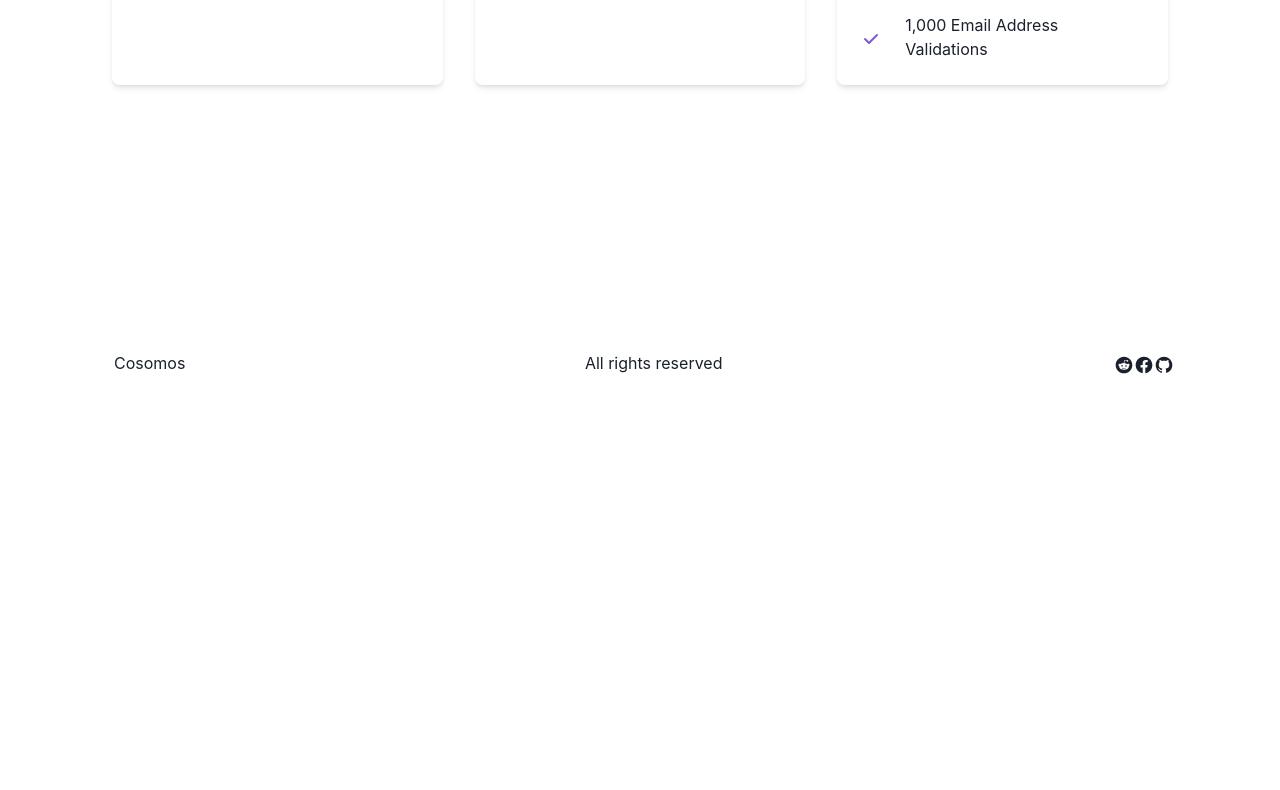
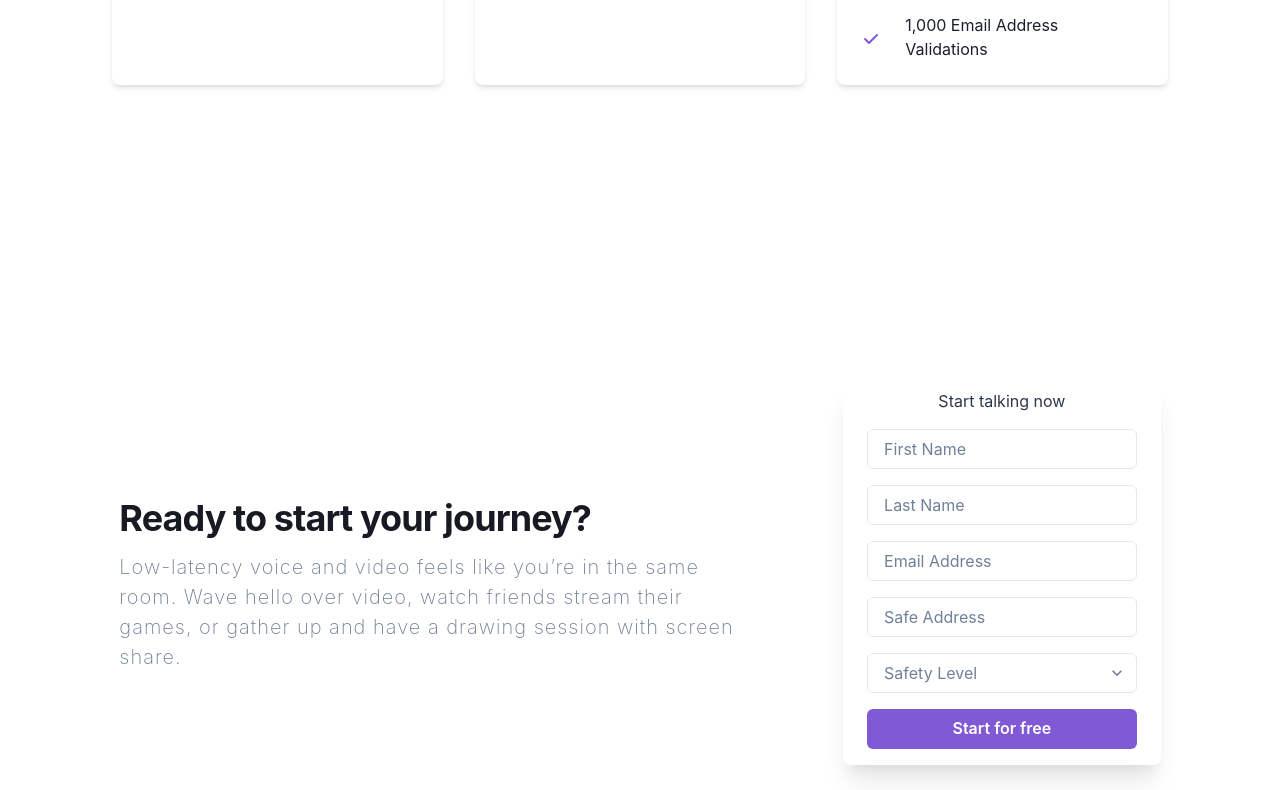
Before and after one commit to chenyyxx/Cosmos-Frontend, a Next.js app: page / in a window 1280 px wide. Shown: the part 2001-2791 px from the top of the page. Before the commit the page ends 2442 px from the top, so only its background shows below. Built offline with nearby package versions, Linux system fonts and the light colour scheme.

Commit message:
complete the form

```diff
--- a/components/Nav.js
+++ b/components/Nav.js
@@ -11,6 +11,8 @@ import {
 } from "@chakra-ui/react";
 import { useRef, useEffect, useState } from "react";
 import { useScroll } from "framer-motion";
+import Image from 'next/image'
+import Logo from '../public/Cosmos-logos_transparent.png'
 
 import { AiFillHome, AiOutlineInbox, AiOutlineMenu } from "react-icons/ai";
 import { BsFillCameraVideoFill } from "react-icons/bs";
@@ -63,7 +65,7 @@ export default function Nav() {
     return (
         <Flex
             ref={ref}
-            position={'fixed'}
+            position={"fixed"}
             shadow={y > height ? "sm" : undefined}
             transition="box-shadow 0.2s"
             bg={bg}
@@ -86,8 +88,11 @@ export default function Nav() {
                 <Flex align="flex-start" pr="48px">
                     <Link href="/">
                         <HStack>
-                            <div>Cosmos</div>
-                            {/* <Logo/> */}
+                            <Image
+                                height={196}
+                                src={Logo}
+                                alt="Picture of the author"
+                            />
                         </HStack>
                     </Link>
                 </Flex>
--- /dev/null
+++ b/components/SignupForm.js
@@ -0,0 +1,189 @@
+import {
+    Flex,
+    SimpleGrid,
+    Button,
+    GridItem,
+    Heading,
+    Text,
+    Box,
+    Center,
+    VisuallyHidden,
+    Input,
+    Select,
+} from "@chakra-ui/react";
+
+import { useRef, useEffect, useState } from "react";
+
+export default function SignupForm() {
+    const [firstName, setFirstName] = useState("");
+    const [lastName, setLastName] = useState("");
+    const [email, setEmail] = useState("");
+    const [safeAddress, setSafeAddress] = useState("");
+    const [safetyLevel, setSafetyLevel] = useState("");
+    return (
+        <Box px={8} py={24} mx="auto">
+            <SimpleGrid
+                alignItems="center"
+                w={{
+                    base: "full",
+                    xl: 11 / 12,
+                }}
+                columns={{
+                    base: 1,
+                    lg: 11,
+                }}
+                gap={{
+                    base: 0,
+                    lg: 24,
+                }}
+                mx="auto"
+            >
+                <GridItem
+                    colSpan={{
+                        base: "auto",
+                        lg: 7,
+                    }}
+                    textAlign={{
+                        base: "center",
+                        lg: "left",
+                    }}
+                >
+                    <Heading
+                        mb={4}
+                        fontSize={{
+                            base: "3xl",
+                            md: "4xl",
+                        }}
+                        fontWeight="bold"
+                        lineHeight={{
+                            base: "shorter",
+                            md: "none",
+                        }}
+                        color="gray.900"
+                        _dark={{
+                            color: "gray.200",
+                        }}
+                        letterSpacing={{
+                            base: "normal",
+                            md: "tight",
+                        }}
+                    >
+                        Ready to start your journey?
+                    </Heading>
+                    <Text
+                        mb={{
+                            base: 10,
+                            md: 4,
+                        }}
+                        fontSize={{
+                            base: "lg",
+                            md: "xl",
+                        }}
+                        fontWeight="thin"
+                        color="gray.500"
+                        letterSpacing="wider"
+                    >
+                        Low-latency voice and video feels like you’re in the
+                        same room. Wave hello over video, watch friends stream
+                        their games, or gather up and have a drawing session
+                        with screen share.
+                    </Text>
+                </GridItem>
+                <GridItem
+                    colSpan={{
+                        base: "auto",
+                        md: 4,
+                    }}
+                >
+                    <Box as="form" mb={6} rounded="lg" shadow="xl">
+                        <Center
+                            pb={0}
+                            color="gray.700"
+                            _dark={{
+                                color: "gray.600",
+                            }}
+                        >
+                            <Text pt={2}>Start talking now</Text>
+                        </Center>
+                        <SimpleGrid
+                            columns={1}
+                            px={6}
+                            py={4}
+                            spacing={4}
+                            color="gray.500"
+                            _dark={{
+                                color: "gray.700",
+                            }}
+                        >
+                            <Flex>
+                                <VisuallyHidden>First Name</VisuallyHidden>
+                                <Input
+                                    mt={0}
+                                    type="text"
+                                    placeholder="First Name"
+                                    value={firstName}
+                                    onChange={(event) => setFirstName(event.target.value)}
+                                />
+                            </Flex>
+                            <Flex>
+                                <VisuallyHidden>Last Name</VisuallyHidden>
+                                <Input
+                                    mt={0}
+                                    type="text"
+                                    placeholder="Last Name"
+                                    value={lastName}
+                                    onChange={(event) => setLastName(event.target.value)}
+                                />
+                            </Flex>
+                            <Flex>
+                                <VisuallyHidden>Email Address</VisuallyHidden>
+                                <Input
+                                    mt={0}
+                                    type="email"
+                                    placeholder="Email Address"
+                                    value={email}
+                                    onChange={(event) => setEmail(event.target.value)}
+                                />
+                            </Flex>
+                            <Flex>
+                                <VisuallyHidden>Safe Address</VisuallyHidden>
+                                <Input
+                                    mt={0}
+                                    type="text"
+                                    placeholder="Safe Address"
+                                    value={safeAddress}
+                                    onChange={(event) => setSafeAddress(event.target.value)}
+                                />
+                            </Flex>
+                            <Flex>
+                                <VisuallyHidden>Safety Level</VisuallyHidden>
+                                <Select
+                                    placeholder='Safety Level'
+                                    value={safetyLevel}
+                                    onChange={(event) => {
+                                        setSafetyLevel(event.target.value)
+                                    }}                    >
+                                    <option value='level1'>Level 1</option>
+                                    <option value='level2'>Level 2</option>
+                                    <option value='level3'>Level 3</option>
+                                </Select>
+                            </Flex>
+                            <Button
+                                colorScheme="purple"
+                                w="full"
+                                py={2}
+                                type="submit"
+                            >
+                                Start for free
+                            </Button>
+                        </SimpleGrid>
+                    </Box>
+                    <Text fontSize="xs" textAlign="center" color="gray.600">
+                        By signing up you agree to our{" "}
+                        <a color="purple.500">Terms of Service</a>
+                    </Text>
+                </GridItem>
+            </SimpleGrid>
+        </Box>
+    );
+}
--- a/pages/index.js
+++ b/pages/index.js
@@ -4,6 +4,7 @@ import Nav from "../components/Nav";
 import Features from "@/components/Features";
 import Pricing from "@/components/Pricing";
 import Footer from "@/components/Footer";
+import SignupForm from "@/components/SignupForm"
 
 export default function Home() {
     return (
@@ -13,6 +14,7 @@ export default function Home() {
                 <Hero />
                 <Features />
                 <Pricing />
+                <SignupForm />
                 <Footer />
             </VStack>
         </>
```
Also changed, not shown: public/Cosmos-logos_transparent.png (added).
